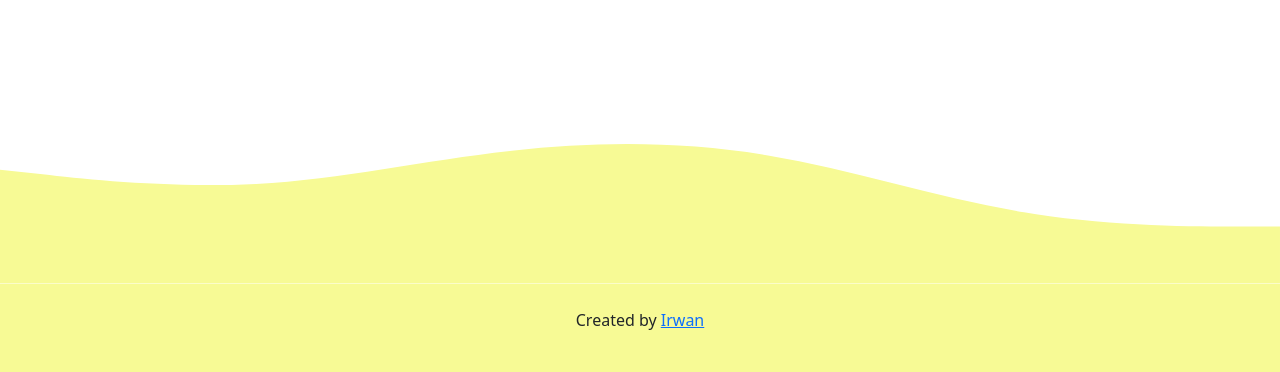
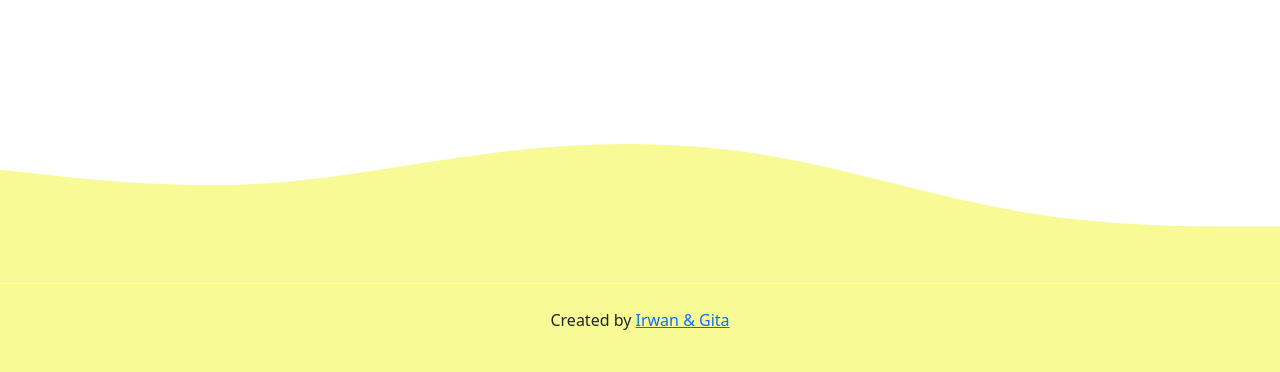
Before and after one commit to irwansyarif/Project-Salary-Flask, a Flask app: page / in a window 1280 px wide. Shown: the part 1564-1936 px from the top of the page. Run offline with Flask 3, Linux system fonts and the light colour scheme.

Commit message:
readjust footer

```diff
--- a/templates/hasil.html
+++ b/templates/hasil.html
@@ -61,7 +61,7 @@
       ></path>
     </svg>
     <footer class="p-4 text-center text-dark" style="background-color: #f7fa95">
-      <p>Created by <a href="https://www.instagram.com/irwansyarifh_/">Irwan</a></p>
+      <p>Created by <a href="https://www.instagram.com/irwansyarifh_/">Irwan&Gita</a></p>
     </footer>
     <!-- Footer Ends -->
 
--- a/templates/index.html
+++ b/templates/index.html
@@ -104,7 +104,7 @@
     <!-- footer -->
     <svg xmlns="http://www.w3.org/2000/svg" viewBox="0 0 1440 320"><path fill="#f7fa95" fill-opacity="1" d="M0,192L48,197.3C96,203,192,213,288,208C384,203,480,181,576,170.7C672,160,768,160,864,176C960,192,1056,224,1152,240C1248,256,1344,256,1392,256L1440,256L1440,320L1392,320C1344,320,1248,320,1152,320C1056,320,960,320,864,320C768,320,672,320,576,320C480,320,384,320,288,320C192,320,96,320,48,320L0,320Z"></path></svg>
     <footer class="p-4 text-center text-dark" style="background-color: #f7fa95">
-      <p>Created by <a href="https://www.instagram.com/irwansyarifh_/">Irwan</a></p>
+      <p>Created by <a href="https://www.instagram.com/irwansyarifh_/">Irwan & Gita</a></p>
     </footer>
 
     <!-- Footer Ends -->
--- a/templates/salary.html
+++ b/templates/salary.html
@@ -73,7 +73,7 @@
       ></path>
     </svg>
     <footer class="p-4 text-center text-dark" style="background-color: #f7fa95">
-      <p>Created by <a href="https://www.instagram.com/irwansyarifh_/">Irwan</a></p>
+      <p>Created by <a href="https://www.instagram.com/irwansyarifh_/">Irwan & Gita</a></p>
     </footer>
     <!-- Footer Ends -->
 
```
